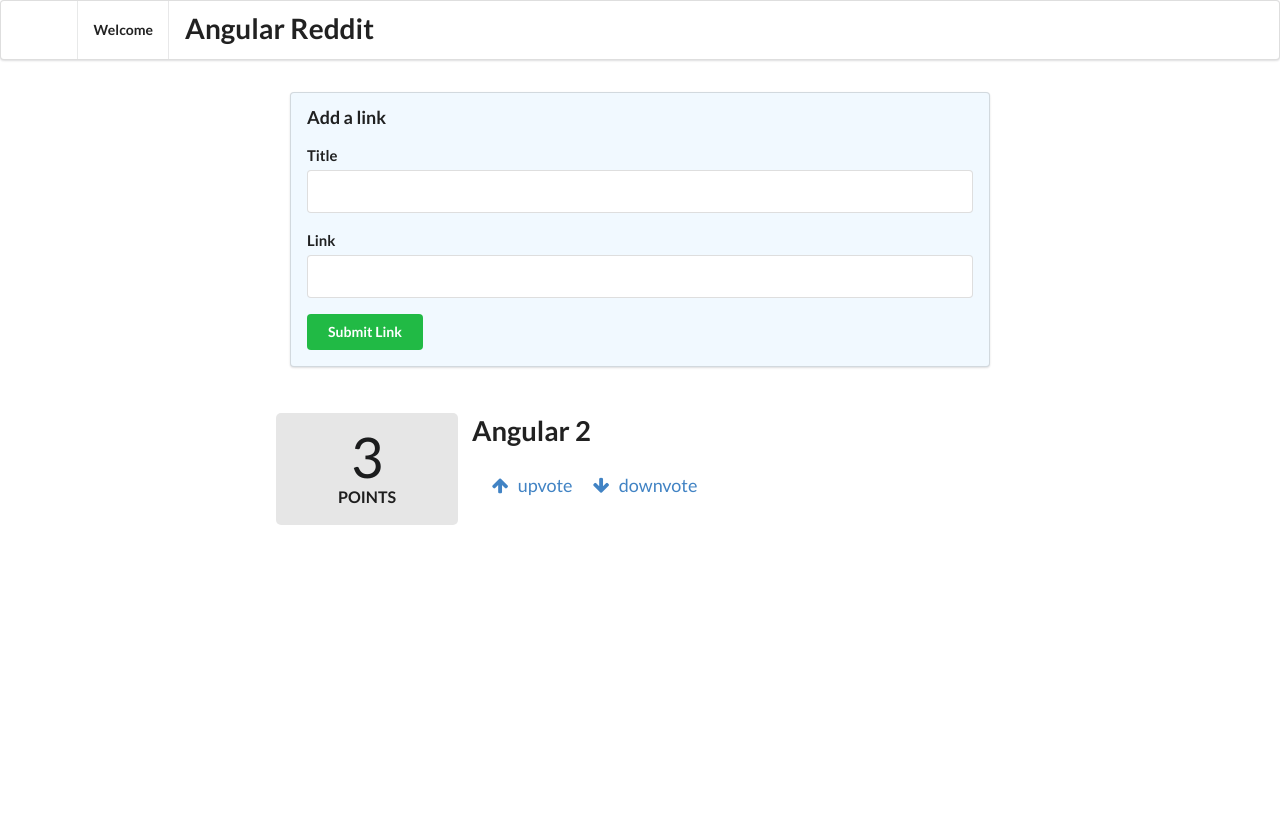
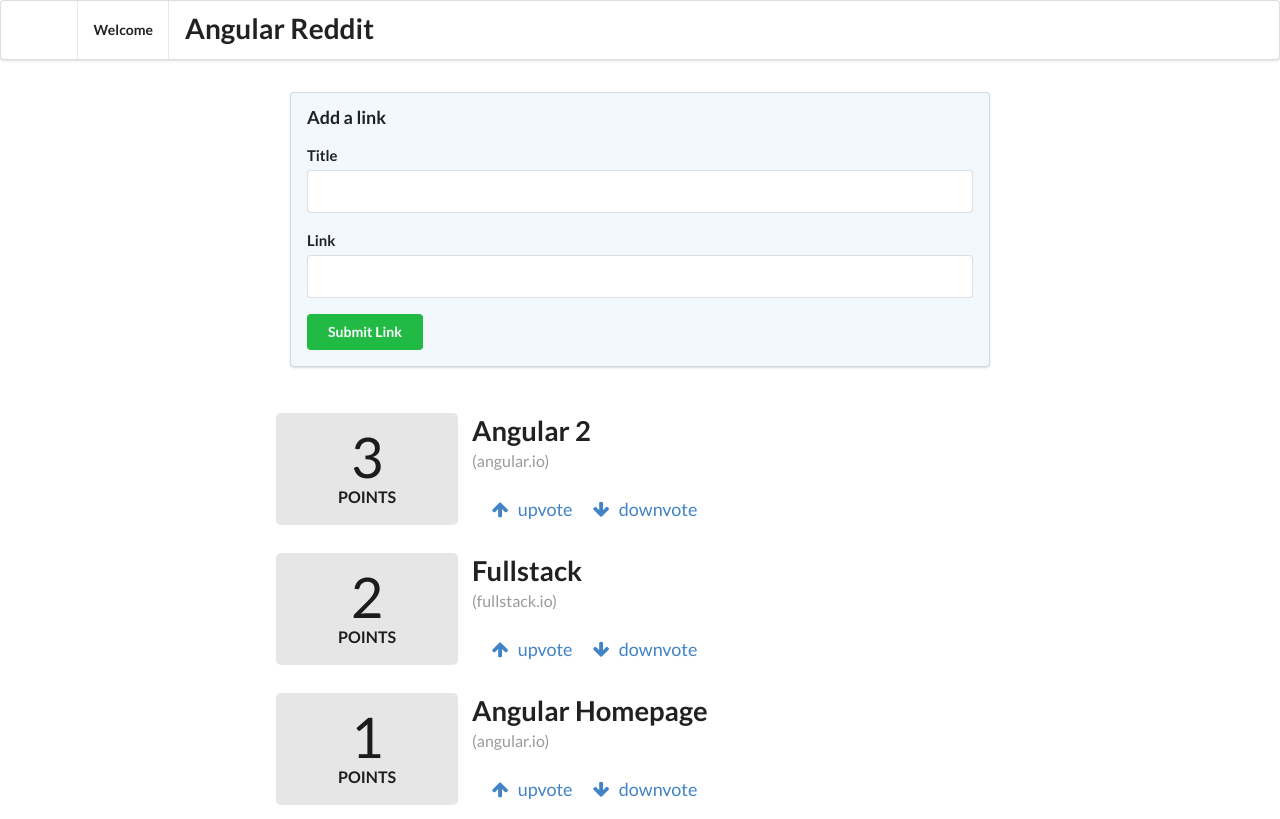
Before and after one commit to maxsands1503/angular-reddit, an Angular app: page / in a window 1280 px wide. Built offline with nearby package versions, Linux system fonts and the light colour scheme.

Commit message:
added ability to add new articles

```diff
--- a/src/app/app.component.html
+++ b/src/app/app.component.html
@@ -11,5 +11,5 @@
     <button type="" class="ui positive right float button" (click)="addArticle(newTitle, newLink)">Submit Link</button>
 </form>
 <div class="ui grid posts">
-    <app-article></app-article>
+    <app-article *ngFor="let article of articles" [article]="article"></app-article>
 </div>
--- a/src/app/app.component.ts
+++ b/src/app/app.component.ts
@@ -1,14 +1,23 @@
 import { Component } from '@angular/core';
-
+import { Article } from './article/article.model';
 @Component({
   selector: 'app-root',
   templateUrl: './app.component.html',
   styleUrls: ['./app.component.css']
 })
 export class AppComponent {
-
+  articles: Article[];
+  constructor() {
+    this.articles = [
+      new Article('Angular 2', 'http://angular.io', 3),
+      new Article('Fullstack', 'http://fullstack.io', 2),
+      new Article('Angular Homepage', 'http://angular.io', 1),
+      ];
+  }
   public addArticle(title: HTMLInputElement, link: HTMLInputElement): boolean {
-    console.log(`Adding article ${title.value} with the following link ${link.value}`);
+    this.articles.push(new Article(title.value, link.value, 0));
+    title.value = '';
+    link.value = '';
     return false;
   }
 }
--- a/src/app/article/article.component.html
+++ b/src/app/article/article.component.html
@@ -12,6 +12,7 @@
     <a class="ui large header" href="{{ article.link }}">
       {{ article.title }}
    </a>
+    <div class="meta">({{ article.domain() }})</div>
     <ul class="ui big horizontal list voters">
         <li class="item">
             <a href (click)="voteUp()">
--- a/src/app/article/article.component.ts
+++ b/src/app/article/article.component.ts
@@ -1,4 +1,4 @@
-import { Component, OnInit, HostBinding } from '@angular/core';
+import { Component, OnInit, HostBinding, Input } from '@angular/core';
 import { Article } from './article.model';
 
 @Component({
@@ -8,19 +8,16 @@
 })
 export class ArticleComponent {
   @HostBinding('attr.class') cssClass = 'row';
-  article: Article;
+  @Input() article: Article;
   constructor() {
-    this.article = new Article(
-      'Angular 2',
-      'http://angular.io',
-      3);
+
   }
-  voteUp(): boolean{
+  voteUp(index: number): boolean{
     this.article.voteUp();
     return false;
   }
 
-  voteDown(): boolean{
+  voteDown(index: number): boolean{
     this.article.voteDown();
     return false;
   }
```
